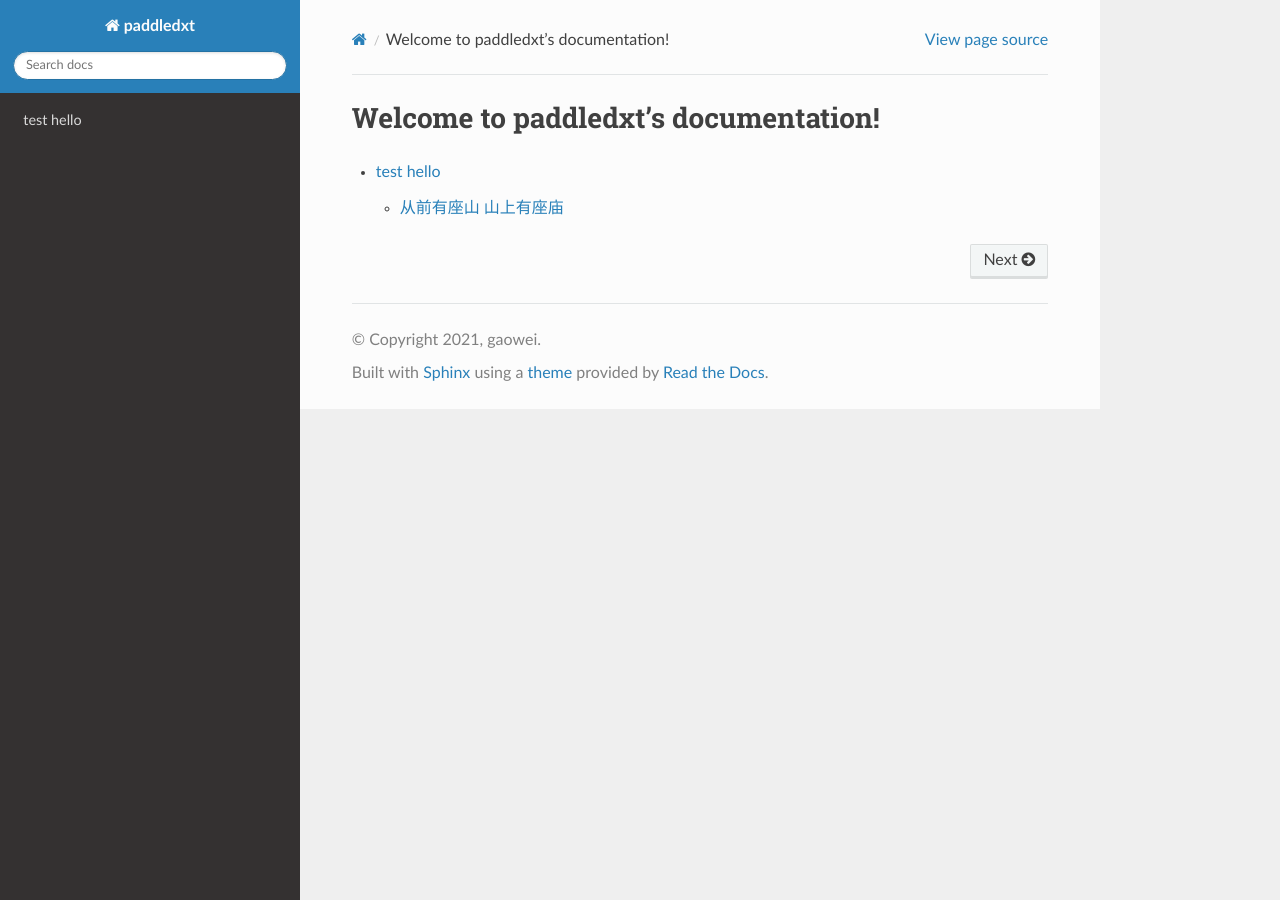
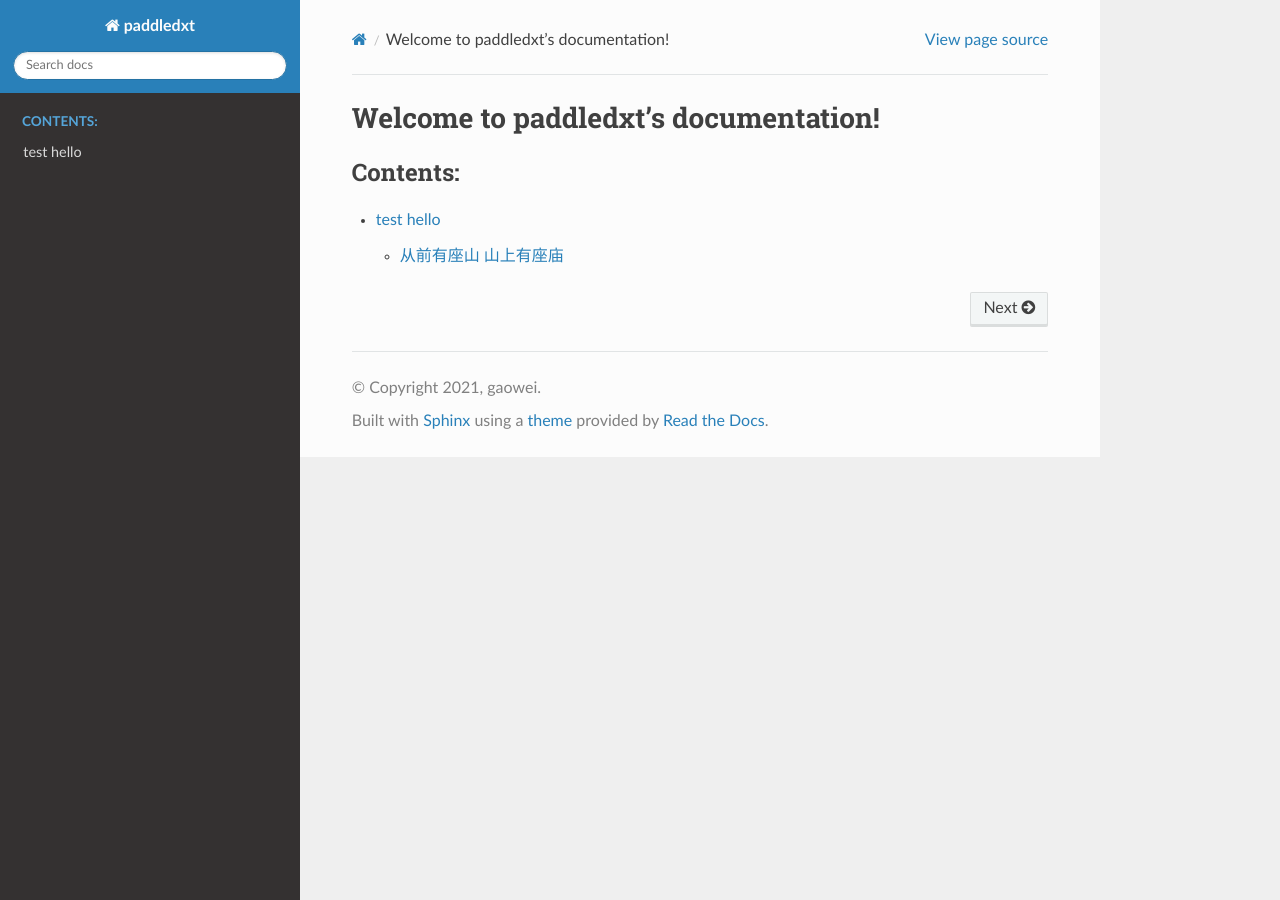
Before and after one commit to gaoweibupt/PaddleDXT, a Sphinx documentation site: the page built from docs/source/index.rst, in a window 1280 px wide. Built offline with Sphinx 7.4.7 and the Read the Docs theme 2.0.0, drawn with Linux system fonts in a browser that asks for light colours.

```diff
--- /dev/null
+++ b/docs/source/hello.rst
@@ -0,0 +1,4 @@
+hello
+========
+
+看看这个可以不
--- a/docs/source/index.rst
+++ b/docs/source/index.rst
@@ -8,4 +8,9 @@ Welcome to paddledxt's documentation!
 
 .. toctree::
 
-    hello.md
+
+.. toctree::
+   :maxdepth: 2
+   :caption: Contents:
+
+   hello
```
